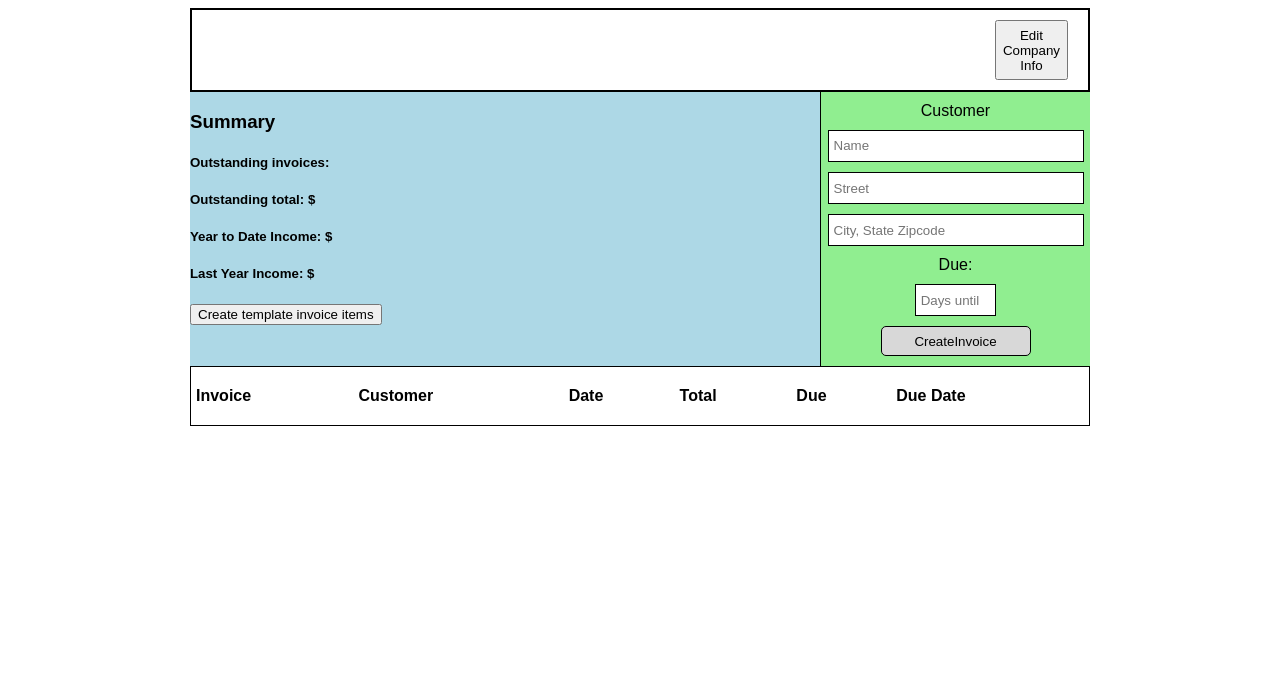
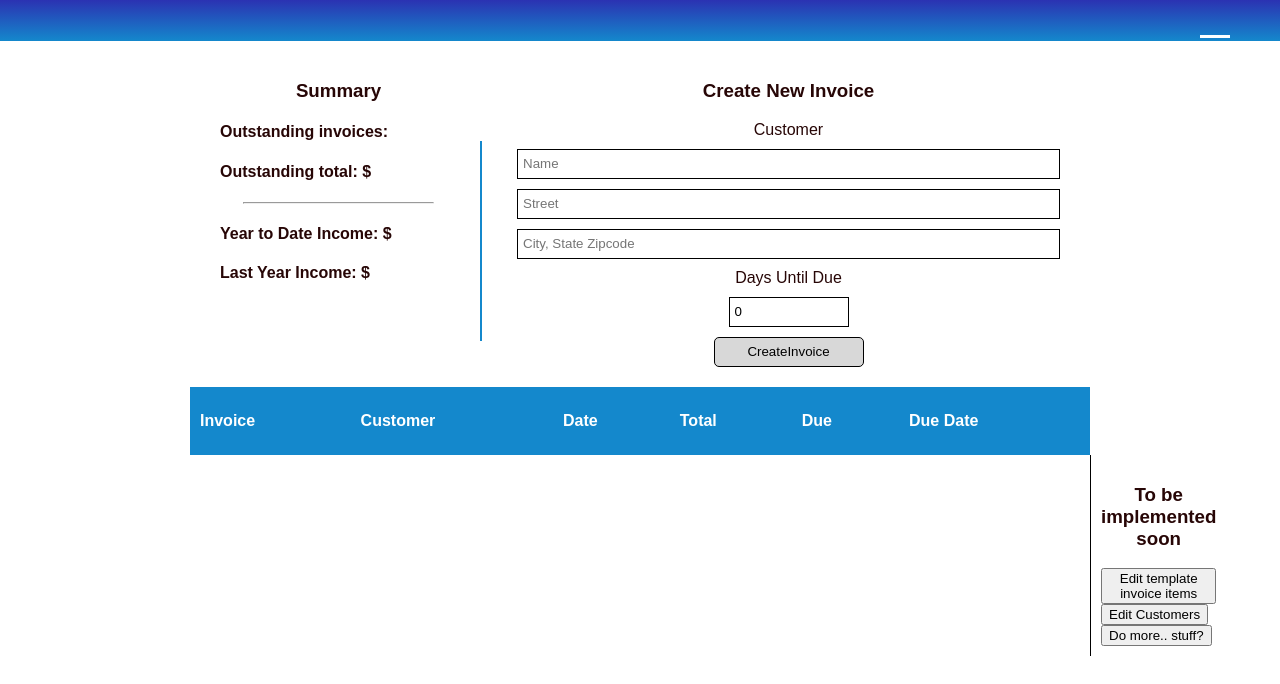
Before and after one commit to ProfessorPenney/Invoicing, a website: page public/index.html in a window 1280 px wide. Drawn offline with Linux system fonts and the light colour scheme; no server answers.

Commit message:
facelift main page

```diff
--- a/public/index.html
+++ b/public/index.html
@@ -8,25 +8,37 @@
    </head>
 
    <body>
+      <div id="company-header">
+         <h1 id="company"></h1>
+         <div id="burger">
+            <div id="burger1"></div>
+            <div id="burger2"></div>
+            <div id="burger3"></div>
+         </div>
+      </div>
       <div class="container">
-         <div id="company-header">
-            <h1 id="company"></h1>
-            <button id="edit-company-info-btn">Edit Company Info</button>
-         </div>
-
          <div id="main-grid">
             <div id="dashboard">
+               <div id="border"></div>
                <h3>Summary</h3>
-               <h5>Outstanding invoices: <span id="outstanding-invoices"></span></h5>
-               <h5>Outstanding total: <span id="outstanding-total" class="dolla-sign"></span></h5>
-               <h5>
+               <h4>Outstanding invoices: <span id="outstanding-invoices"></span></h4>
+               <h4>Outstanding total: <span id="outstanding-total" class="dolla-sign"></span></h4>
+               <hr />
+               <h4>
                   Year to Date Income: <span id="year-to-date-income" class="dolla-sign"></span>
-               </h5>
-               <h5>Last Year Income: <span id="last-year-income" class="dolla-sign"></span></h5>
-               <button id="">Create template invoice items</button>
+               </h4>
+               <h4>Last Year Income: <span id="last-year-income" class="dolla-sign"></span></h4>
+            </div>
+
+            <div id="to-do">
+               <h3>To be implemented soon</h3>
+               <button id="">Edit template invoice items</button>
+               <button>Edit Customers</button>
+               <button>Do more.. stuff?</button>
             </div>
 
             <form id="create-invoice">
+               <h3>Create New Invoice</h3>
                <label for="customer">Customer</label>
                <input
                   id="customer"
@@ -40,8 +52,8 @@
                </datalist>
                <input id="street" type="text" placeholder="Street" />
                <input id="city-state-zip" type="text" placeholder="City, State Zipcode" />
-               <label for="due">Due:</label>
-               <input id="due" type="number" placeholder="Days until due" />
+               <label for="due">Days Until Due</label>
+               <input id="due" type="number" value="0" />
                <input type="button" id="create-invoice-btn" value="CreateInvoice" />
             </form>
 
--- a/style.scss
+++ b/style.scss
@@ -1,5 +1,11 @@
+$font-color: #270606;
+$accent-color: #1488cc;
+
 body {
    font-family: Arial, Helvetica, sans-serif;
+   // background-color: $background-color;
+   color: $font-color;
+   margin: 0;
 }
 
 .container {
@@ -23,18 +29,49 @@ button:focus {
 // Header
 
 #company-header {
-   display: flex;
-   border: 2px solid black;
+   color: #f2f7f2;
+   background: #1488cc; /* fallback for old browsers */
+   background: -webkit-linear-gradient(
+      to bottom,
+      #2b32b2,
+      #1488cc
+   ); /* Chrome 10-25, Safari 5.1-6 */
+   background: linear-gradient(
+      to bottom,
+      #2b32b2,
+      #1488cc
+   ); /* W3C, IE 10+/ Edge, Firefox 16+, Chrome 26+, Opera 12+, Safari 7+ */
    padding: 10px 20px 10px 20px;
+   #company {
+      text-align: center;
+   }
+   #burger:hover {
+      cursor: pointer;
+   }
 
-   #company {
-      flex-basis: 800px;
+   #burger {
+      position: absolute;
+      height: 20px;
+      right: 50px;
+      top: 35px;
+
+      div {
+         width: 30px;
+         height: 3px;
+         background-color: white;
       }
-   button {
-      flex-basis: 60px;
-      height: 60px;
-      margin-top: auto;
-      margin-bottom: auto;
+      #burger1 {
+         position: relative;
+         top: 0px;
+      }
+      #burger2 {
+         position: relative;
+         top: 4px;
+      }
+      #burger3 {
+         position: relative;
+         top: 8px;
+      }
    }
 }
 
@@ -42,23 +79,43 @@ button:focus {
 
 #main-grid {
    display: grid;
-   grid-template-columns: 70% 30%;
+   grid-template-columns: 33% 67%;
    grid-template-areas: 'dash invoice' 'list list';
+
+   h3 {
+      text-align: center;
    }
 
    #dashboard {
-   background-color: lightblue;
+      position: relative;
       grid-area: dash;
+      padding: 20px 30px 20px 30px;
+      #border {
+         border-right: $accent-color solid 2px;
+         height: 200px;
+         width: 260px;
+         position: absolute;
+         top: 100px;
+      }
+   }
+
+   hr {
+      width: 80%;
+   }
+
+   #to-do {
+      // remove me
+      grid-area: todo;
+      padding: 10px;
+      border-left: black 1px solid;
    }
 
    #create-invoice {
-   background-color: lightgreen;
       grid-area: invoice;
       display: flex;
       flex-direction: column;
       align-items: center;
-   padding: 10px;
-   border-left: black 1px solid;
+      padding: 20px 30px 20px 30px;
 
       label {
          text-align: center;
@@ -66,6 +123,7 @@ button:focus {
       }
 
       input {
+         box-sizing: border-box;
          margin-bottom: 10px;
          height: 30px;
          width: 100%;
@@ -74,7 +132,7 @@ button:focus {
       }
 
       #due {
-      width: 30%;
+         width: 120px;
       }
 
       #create-invoice-btn {
@@ -86,32 +144,29 @@ button:focus {
          margin-bottom: 0;
       }
    }
+}
 
 #invoice-list {
    grid-area: list;
-   // position: relative;
-   border: 1px black solid;
    border-collapse: collapse;
    width: 100%;
+   th {
+      background-color: $accent-color;
+      color: white;
+   }
 
    tr:nth-child(even) {
-      background-color: #f5f5f5;
+      background-color: #3c374431;
    }
 
    tr:hover {
-      background-color: #dadada;
+      background-color: #1489cc38;
       cursor: pointer;
-   }
-
-   tr:first-child {
-      background-color: white;
-      border: 1px black solid;
-      cursor: auto;
    }
 
    th,
    td {
-      padding: 5px;
+      padding: 10px;
    }
 
    th {
```
Also changed, not shown: UserData.json (+26 -1 lines), public/style.css, style.css, 2 other files. Lines whose indentation alone changed are shown as unchanged.
